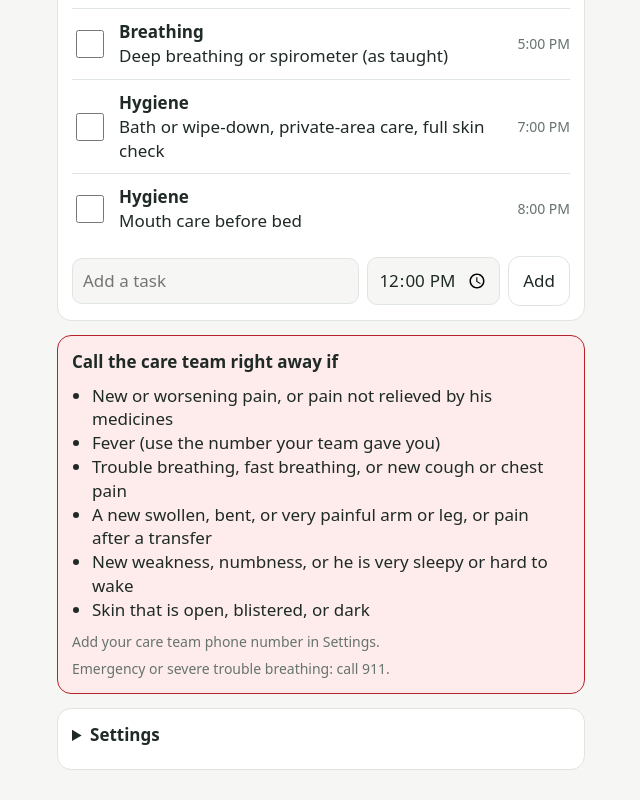
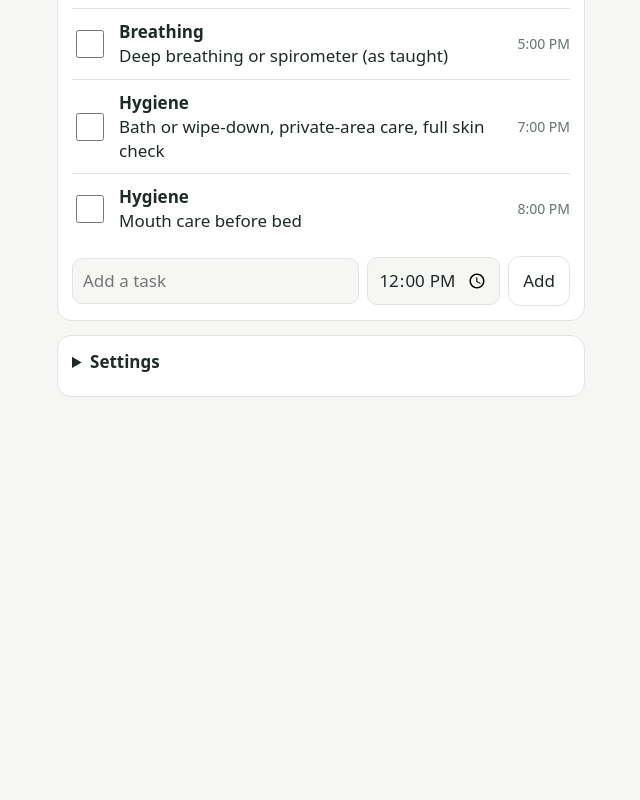
Before and after one commit to 2askSydney/home-care-helper, a plain HTML site: page index.html in a window 1280 px wide. Shown: the part 1145-1945 px from the top of the page, without its empty margins (319-959 px from the left). After the commit the page ends 1572 px from the top, so only its background shows below. Drawn offline with Linux system fonts and the light colour scheme.

Commit message:
Remove 'Call the care team' warning section; keep call button when a number is set
Co-Authored-By: Claude Sonnet 5.5 <noreply@anthropic.com>
Claude-Session: https://claude.ai/code/session_01JjiAXbm8RzT5dWW432petz

```diff
--- a/index.html
+++ b/index.html
@@ -67,19 +67,7 @@ label{display:block;font-size:14px;color:var(--mut);margin:10px 0 4px}
   </div>
 </div>
 
-<div class="card call">
-  <h2>Call the care team right away if</h2>
-  <ul>
-    <li>New or worsening pain, or pain not relieved by his medicines</li>
-    <li>Fever (use the number your team gave you)</li>
-    <li>Trouble breathing, fast breathing, or new cough or chest pain</li>
-    <li>A new swollen, bent, or very painful arm or leg, or pain after a transfer</li>
-    <li>New weakness, numbness, or he is very sleepy or hard to wake</li>
-    <li>Skin that is open, blistered, or dark</li>
-  </ul>
-  <div id="telWrap"></div>
-  <p class="tip">Emergency or severe trouble breathing: call 911.</p>
-</div>
+<div id="telWrap" style="margin-bottom:14px"></div>
 
 <div class="card">
 <details><summary>Settings</summary>
@@ -154,7 +142,7 @@ function renderList(){
 }
 function renderTel(){
   const p=S.phone.replace(/[^0-9+]/g,'');
-  $('telWrap').innerHTML=p?'<a class="tel" href="tel:'+esc(p)+'">Call care team: '+esc(S.phone)+'</a>':'<p class="tip">Add your care team phone number in Settings.</p>';
+  $('telWrap').innerHTML=p?'<a class="tel" href="tel:'+esc(p)+'">Call care team: '+esc(S.phone)+'</a>':'';
 }
 function tick(){
   const now=Date.now();
```
